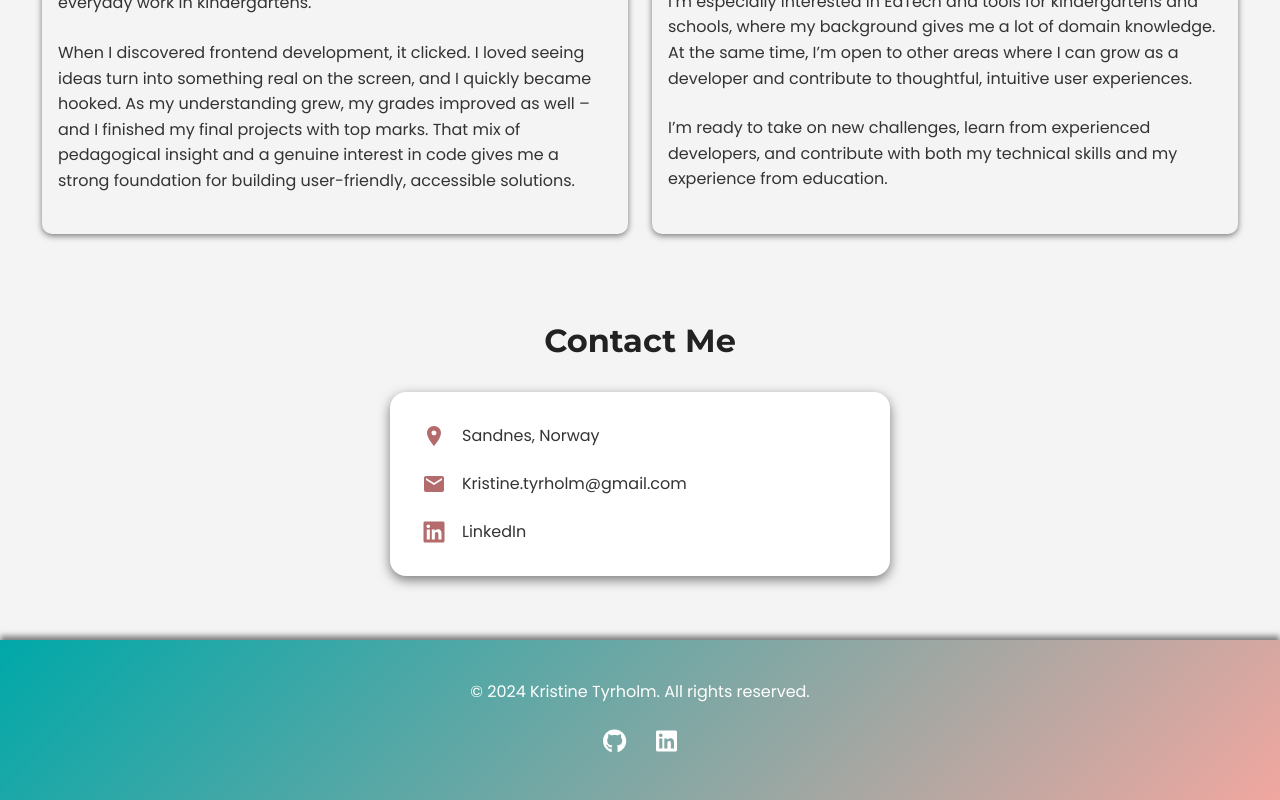
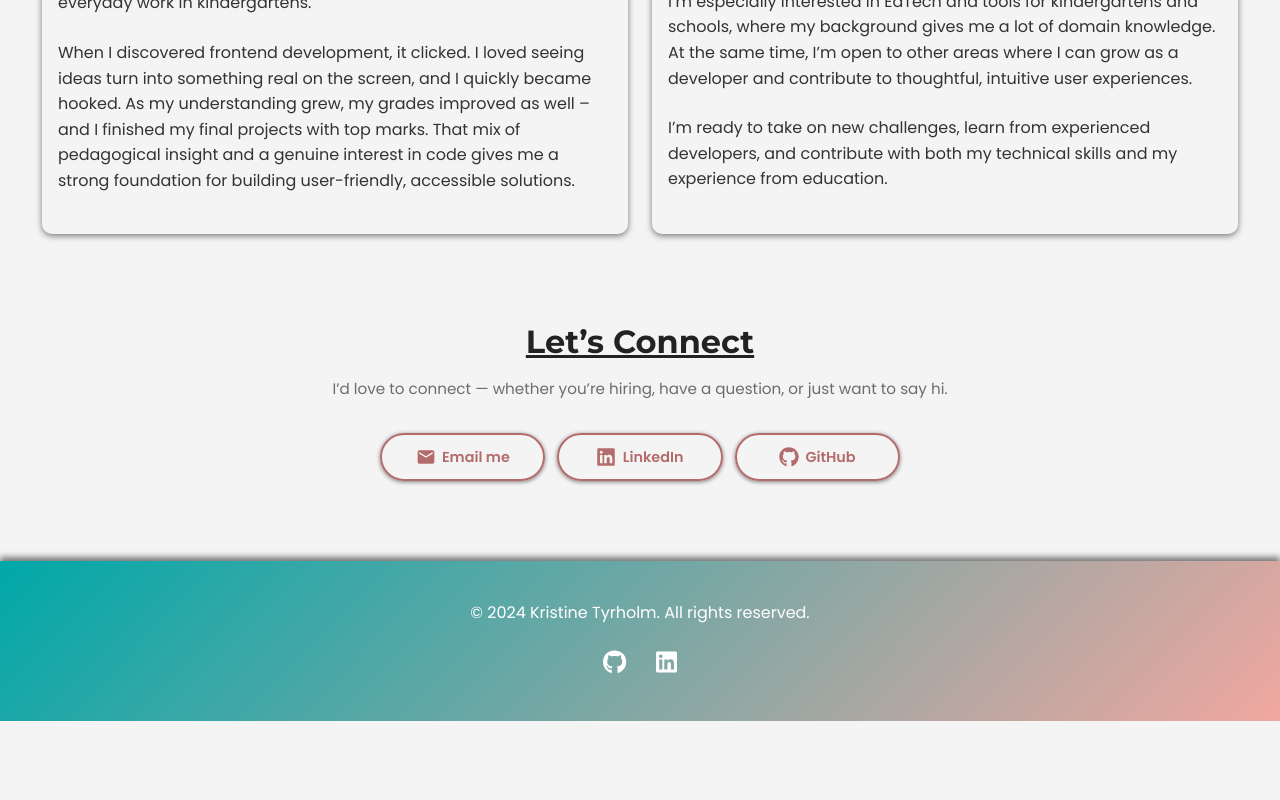
Before and after one commit to IceGreenGalactic/Portfolio2, a React (Vite) app: page / in a window 1280 px wide. Shown: the part 3412-4212 px from the top of the page. After the commit the page ends 4133 px from the top, so only its background shows below. Built offline with nearby package versions, Linux system fonts and the light colour scheme.

Commit message:
contact update

```diff
--- a/src/components/Contact/Contact.jsx
+++ b/src/components/Contact/Contact.jsx
@@ -5,35 +5,42 @@ import {
   ContactWrapper,
   ContactCard,
   ContactItem,
-  IconLink,
+  SocialButtonRow,
+  SocialButton,
 } from "./Contact.styled.js";
 
 const Contact = () => {
   return (
     <ContactWrapper id="contact">
-      <h2>Contact Me</h2>
-      <ContactCard className=" col-12  col-md-8 col-lg-6 m-auto">
-        <ContactItem>
-          <MdLocationOn size={24} />
-          <span>Sandnes, Norway</span>
-        </ContactItem>
+      <h2>Let’s Connect</h2>
+      <p className="contact-intro">
+        I’d love to connect — whether you’re hiring, have a question, or just
+        want to say hi.
+      </p>
 
-        <ContactItem>
-          <MdEmail size={24} />
-          <IconLink href="mailto:kristine.tyrholm@gmail.com">
-            Kristine.tyrholm@gmail.com
-          </IconLink>
-        </ContactItem>
+      <ContactCard>
+        <SocialButtonRow>
+          <SocialButton href="mailto:kristine.tyrholm@gmail.com">
+            <MdEmail size={20} />
+            <span>Email me</span>
+          </SocialButton>
 
-        <ContactItem>
-          <FaLinkedin size={24} />
-          <IconLink
+          <SocialButton
             href="https://www.linkedin.com/in/kristine-tyrholm-7902172a4/"
             target="_blank"
           >
-            LinkedIn
-          </IconLink>
-        </ContactItem>
+            <FaLinkedin size={20} />
+            <span>LinkedIn</span>
+          </SocialButton>
+
+          <SocialButton
+            href="https://github.com/IceGreenGalactic"
+            target="_blank"
+          >
+            <FaGithub size={20} />
+            <span>GitHub</span>
+          </SocialButton>
+        </SocialButtonRow>
       </ContactCard>
     </ContactWrapper>
   );
--- a/src/components/Contact/Contact.styled.js
+++ b/src/components/Contact/Contact.styled.js
@@ -1,40 +1,47 @@
 import styled from "styled-components";
 
 export const ContactWrapper = styled.section`
-  padding: 4rem 0rem;
+  padding: 4rem 1.5rem;
   text-align: center;
   background-color: ${({ theme }) => theme.colors.background};
   color: ${({ theme }) => theme.colors.text};
   transition: background-color 0.3s ease, color 0.3s ease;
+  border-top: 1px solid rgba(255, 255, 255, 0.1);
 
   h2 {
     font-size: 2rem;
     font-family: ${({ theme }) => theme.fonts.header};
-    margin-bottom: 2rem;
+    margin-bottom: 1rem;
     color: ${({ theme }) => theme.colors.textHeader};
+    text-decoration: underline;
+  }
+
+  .contact-intro {
+    margin: 0 auto 0.5rem auto;
+    font-size: 0.95rem;
+    line-height: 1.6;
+    opacity: 0.7;
   }
 `;
 
 export const ContactCard = styled.div`
-  max-width: 500px;
+  max-width: 520px;
   margin: 0 auto;
-  padding: 2rem;
-  border-radius: 1rem;
-  box-shadow: 0 4px 12px ${({ theme }) => theme.colors.shadow};
-  background: ${({ theme }) => theme.colors.textLight};
-  color: ${({ theme }) => theme.colors.text};
-
+  padding: 1rem 0;
   display: flex;
   flex-direction: column;
   gap: 1.5rem;
-  transition: all 0.3s ease;
+  text-align: center;
+  background: transparent;
+  box-shadow: none;
 `;
 
 export const ContactItem = styled.div`
   display: flex;
+  justify-content: center;
   align-items: center;
-  gap: 1rem;
-  font-size: 1rem;
+  gap: 0.75rem;
+  font-size: 0.95rem;
 
   svg {
     flex-shrink: 0;
@@ -42,12 +49,45 @@ export const ContactItem = styled.div`
   }
 `;
 
-export const IconLink = styled.a`
-  color: ${({ theme }) => theme.colors.text};
+export const SocialButtonRow = styled.div`
+  display: grid;
+  grid-template-columns: 1fr;
+  gap: 0.75rem;
+  margin-top: 0.5rem;
+
+  @media (min-width: 480px) {
+    grid-template-columns: repeat(3, minmax(0, 1fr));
+  }
+`;
+
+export const SocialButton = styled.a`
+  display: flex;
+  align-items: center;
+  justify-content: center;
+  gap: 0.4rem;
+  padding: 0.7rem 0.9rem;
+  border-radius: 999px;
+  border: 2px solid ${({ theme }) => theme.colors.primary};
+  color: ${({ theme }) => theme.colors.primary};
+  font-weight: 600;
+  font-size: 0.9rem;
   text-decoration: none;
-  transition: color 0.3s ease;
+  transition: transform 0.2s ease, box-shadow 0.2s ease, background 0.2s ease;
+  box-shadow: 0 1px 4px ${({ theme }) => theme.colors.shadow};
+
+  svg {
+    flex-shrink: 0;
+    color: ${({ theme }) => theme.colors.primary};
+  }
 
   &:hover {
-    color: ${({ theme }) => theme.colors.secondary};
+    transform: translateY(-2px);
+    box-shadow: 0 1px 1px ${({ theme }) => theme.colors.shadow};
+    background: ${({ theme }) => theme.colors.primary};
+    color: #fff;
+  }
+
+  &:hover svg {
+    color: #fff;
   }
 `;
```
